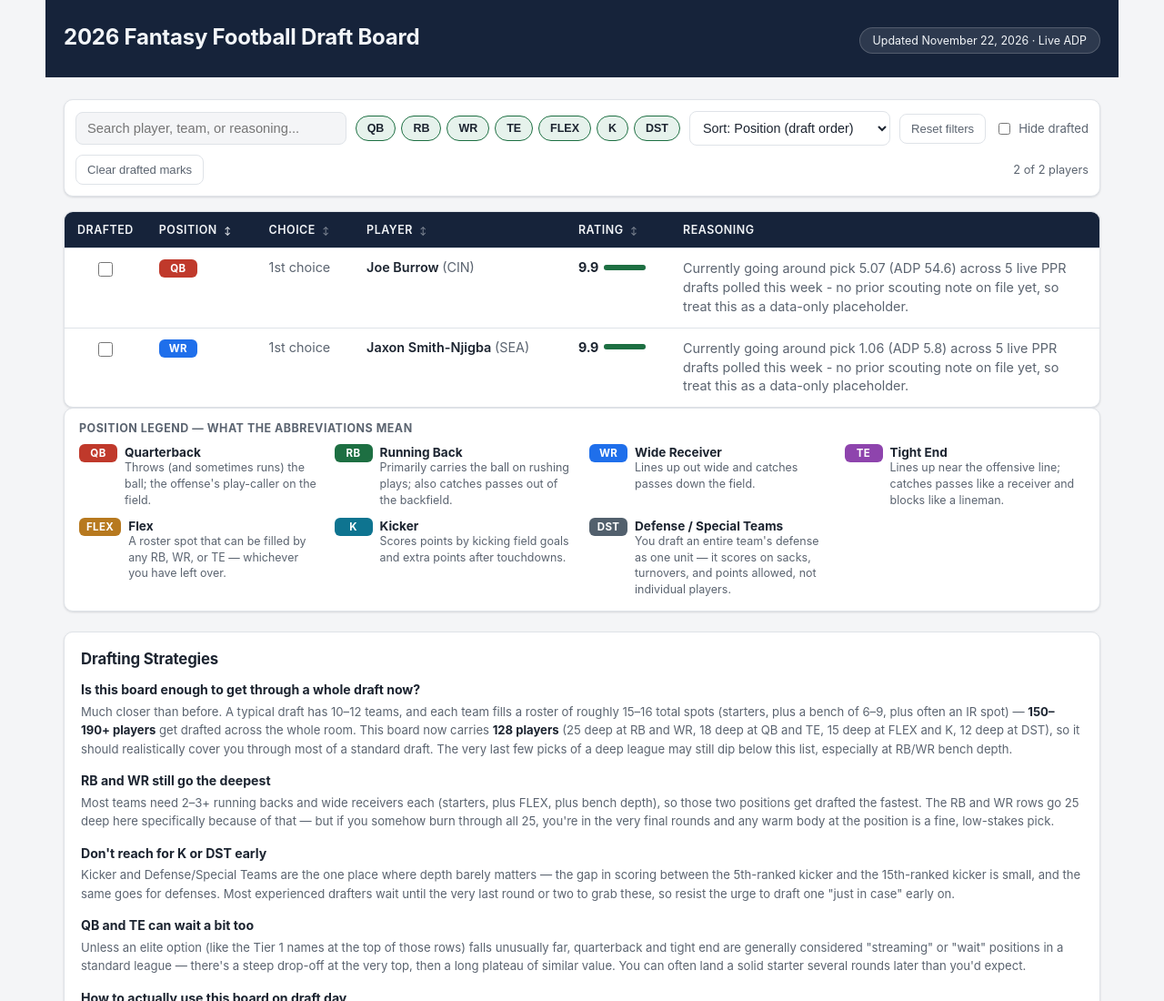
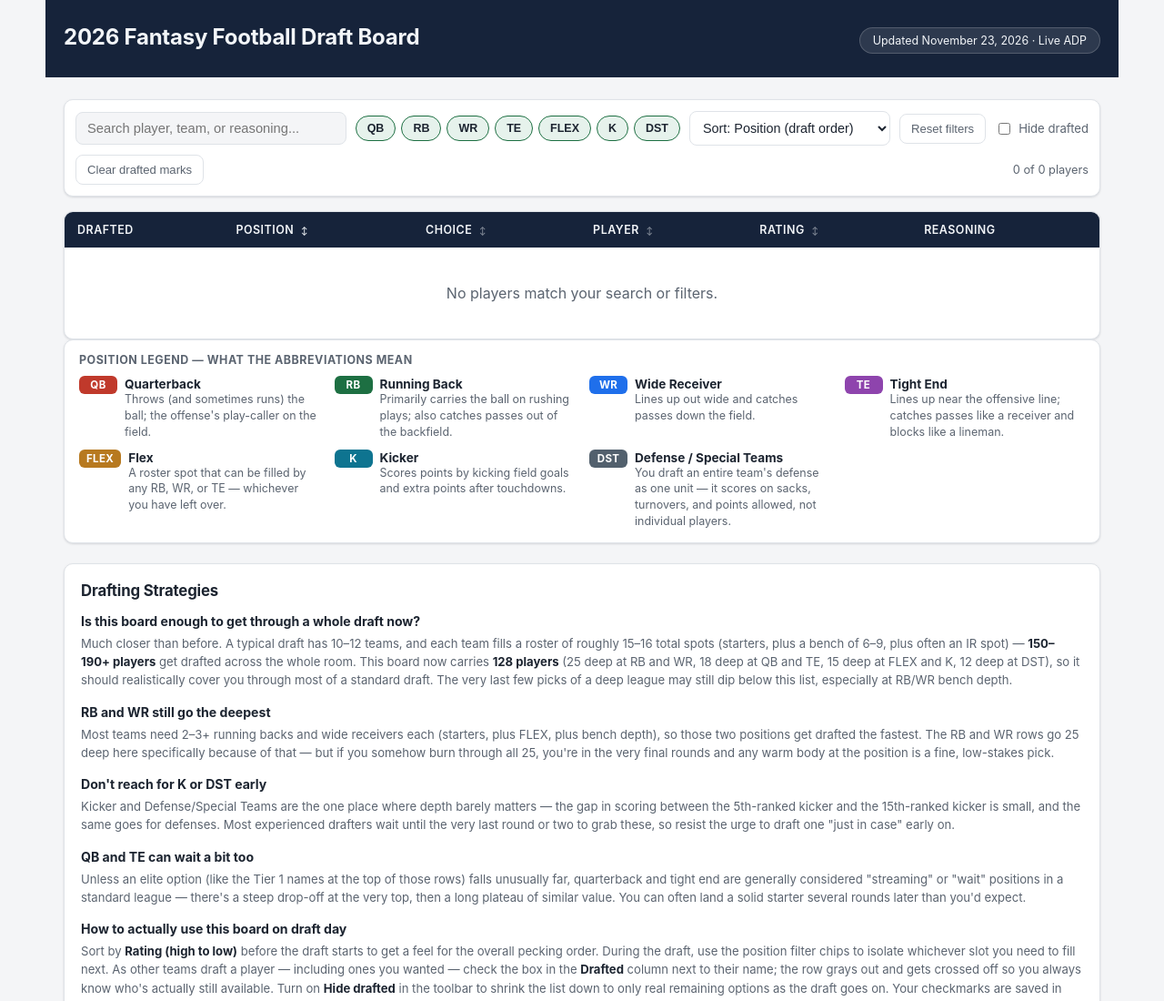
Before and after one commit to tsummey/fantasy-football-draft-board, a plain HTML site: page index.html in a window 1280 px wide. Shown: the top 1100 px of the page at 91% size. Drawn offline with Linux system fonts and the light colour scheme.

```diff
--- a/index.html
+++ b/index.html
@@ -465,7 +465,7 @@
       <div>
         <h1>2026 Fantasy Football Draft Board</h1>
       </div>
-      <span class="badge">Updated November 22, 2026 &middot; Live ADP</span>
+      <span class="badge">Updated November 23, 2026 &middot; Live ADP</span>
     </div>
   </header>
 
@@ -583,10 +583,6 @@
 
 <script>
 const DATA = [
-  { position: "QB", depth: 1, player: "Joe Burrow", team: "CIN", rating: 9.9,
-    reasoning: "Currently going around pick 5.07 (ADP 54.6) across 5 live PPR drafts polled this week - no prior scouting note on file yet, so treat this as a data-only placeholder." },
-  { position: "WR", depth: 1, player: "Jaxon Smith-Njigba", team: "SEA", rating: 9.9,
-    reasoning: "Currently going around pick 1.06 (ADP 5.8) across 5 live PPR drafts polled this week - no prior scouting note on file yet, so treat this as a data-only placeholder." },
 ];
 
 const POSITIONS = ["QB", "RB", "WR", "TE", "FLEX", "K", "DST"];
```
